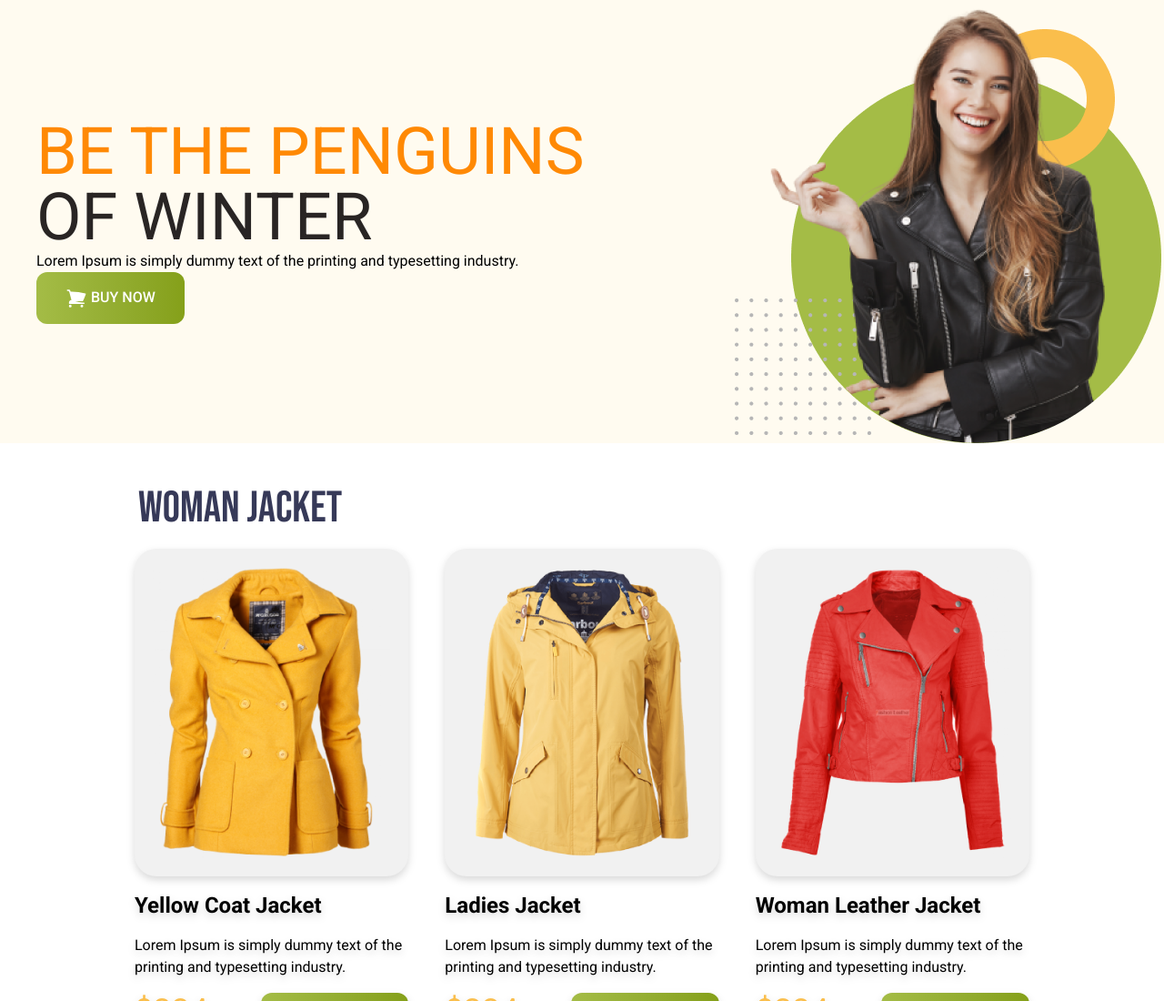
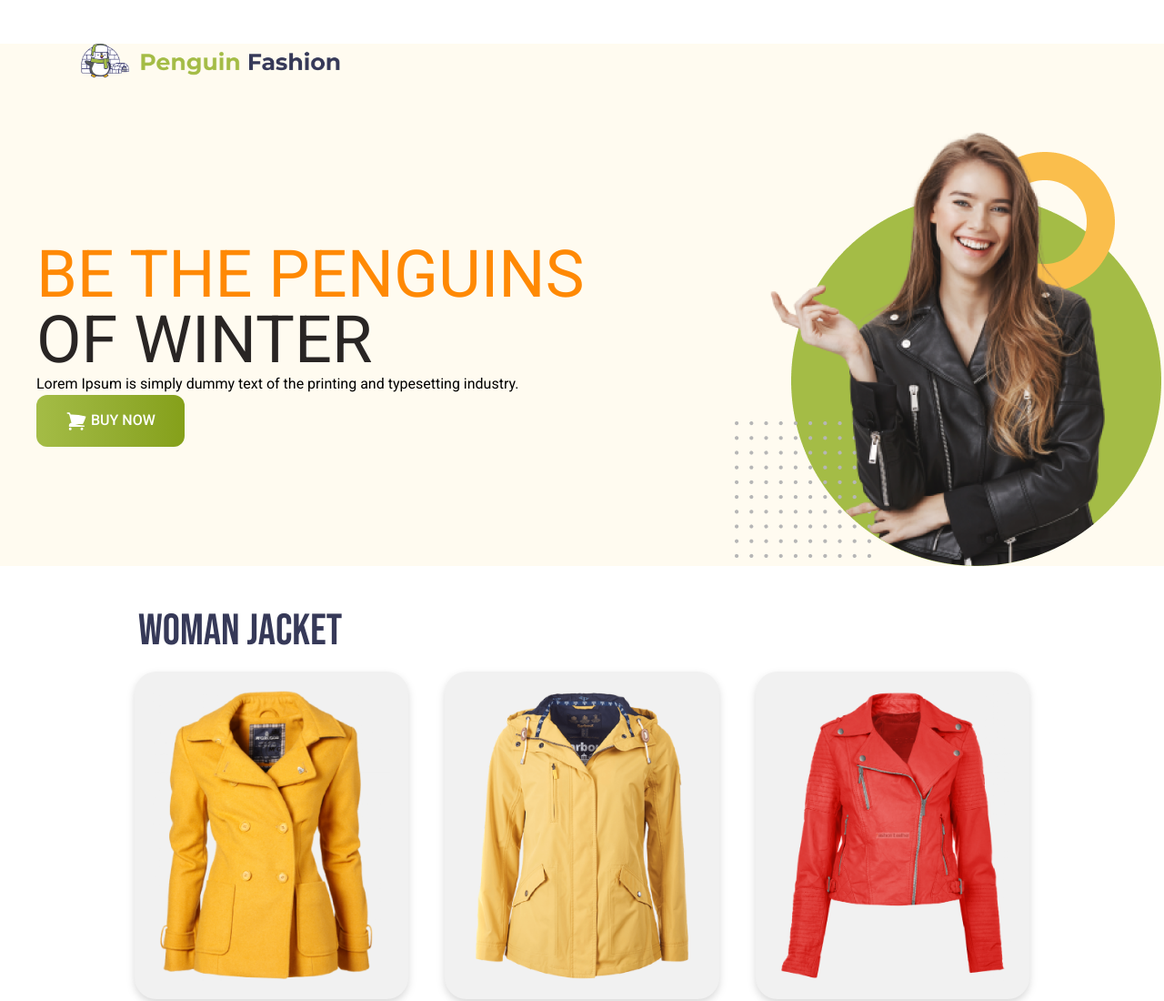
Before and after one commit to ishtiaqueht/penguin-fashion, a plain HTML site: page index.html in a window 1280 px wide. Shown: the top 1100 px of the page at 91% size. Drawn offline with nearby package versions, Linux system fonts and the light colour scheme.

Commit message:
nav added

```diff
--- a/index.html
+++ b/index.html
@@ -19,8 +19,10 @@
 </head>
 <body class="roboto">
     <header class="bg-[#FFFBF0] pl-4 md:pl-10">
-        <nav>
-
+        <nav class="m-12">
+            <div>
+                <img class="max-w-72" src="icons/logo.png" alt="">
+            </div>
         </nav>
         <div class="md:flex md:items-center md:justify-between">
             <div>
```
